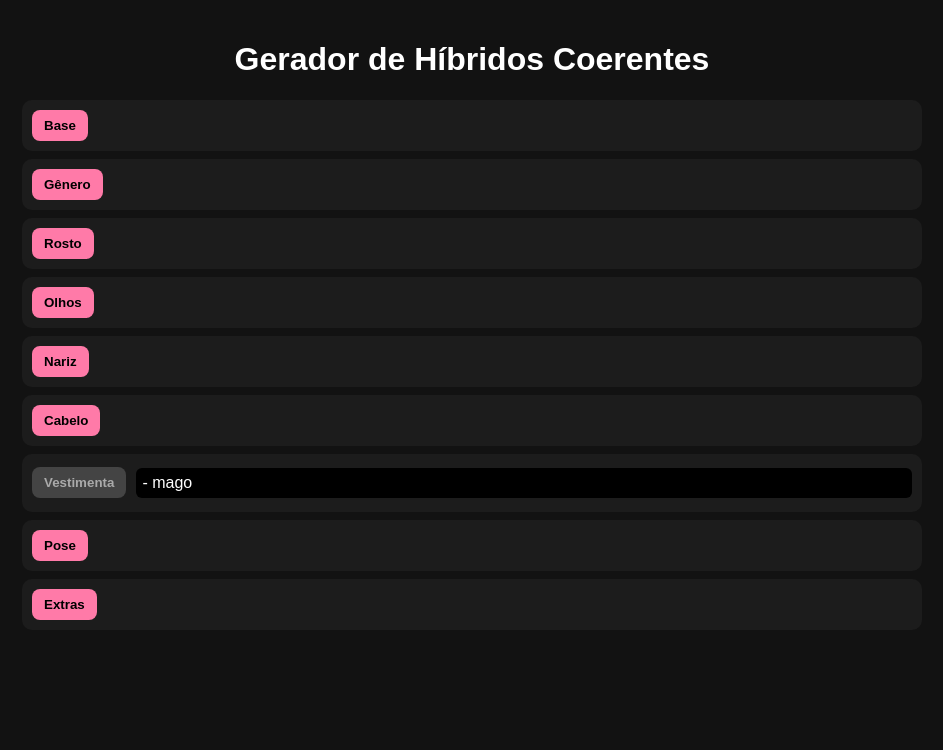
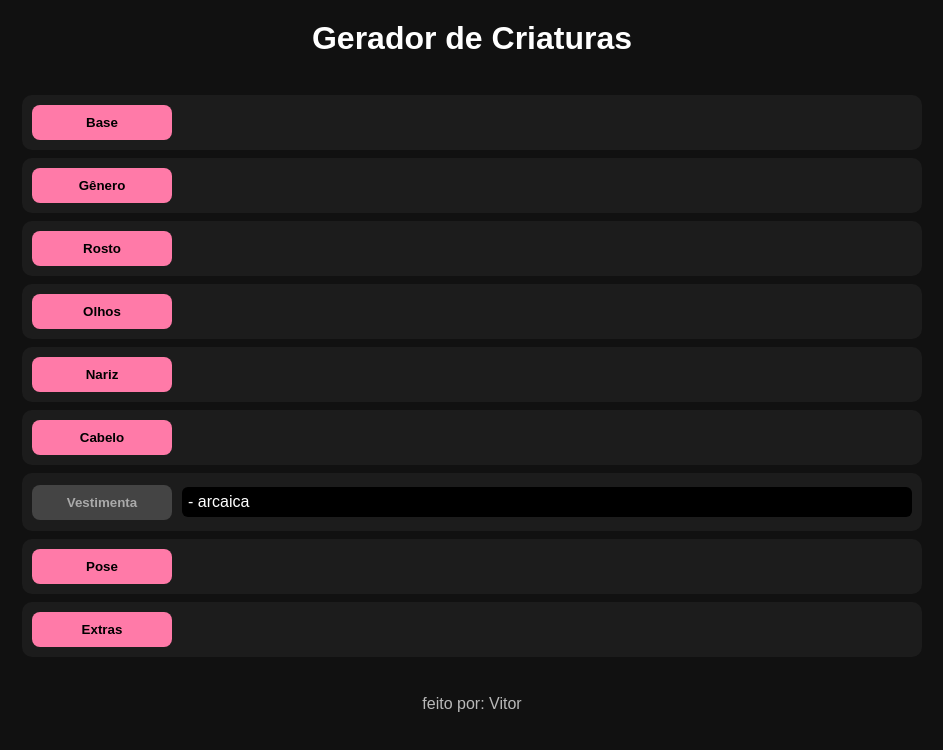
Before and after one commit to VitorGmx/HumanHibridGenerator, a plain HTML site: page index.html in a window 1280 px wide. Both pictures are taken after a click on the button "Vestimenta". Shown: the whole page, without its empty margins (168-1111 px from the left). Drawn offline with Linux system fonts and the light colour scheme.

Commit message:
Update index.html

```diff
--- a/index.html
+++ b/index.html
@@ -3,43 +3,45 @@
 <head>
 <meta charset="UTF-8">
 <meta name="viewport" content="width=device-width, initial-scale=1.0">
-<title>Gerador de Híbridos</title>
+<title>Gerador de Criaturas</title>
 
 <style>
 body{
-  font-family: Arial, sans-serif;
-  background:#121212;
+  margin:0;
+  font-family: Arial;
+  background:#111;
   color:#fff;
-  margin:0;
-  padding:20px;
 }
 
 h1{
   text-align:center;
+  margin:20px 0;
 }
 
 .container{
   max-width:900px;
   margin:auto;
+  padding:10px;
 }
 
 .row{
   display:flex;
+  align-items:center;
   justify-content:space-between;
-  align-items:center;
   background:#1c1c1c;
+  margin:8px 0;
   padding:10px;
-  margin:8px 0;
   border-radius:10px;
 }
 
 button{
   background:#ff7aa8;
   border:none;
-  padding:8px 12px;
+  padding:10px;
   border-radius:8px;
   cursor:pointer;
   font-weight:bold;
+  width:140px;
 }
 
 button:disabled{
@@ -60,12 +62,17 @@ button:disabled{
   border-radius:6px;
 }
 
+footer{
+  text-align:center;
+  margin:20px;
+  opacity:0.7;
+}
 </style>
 </head>
 
 <body>
 
-<h1>Gerador de Híbridos Coerentes</h1>
+<h1>Gerador de Criaturas</h1>
 
 <div class="container">
 
@@ -85,57 +92,74 @@ button:disabled{
 
 </div>
 
+<footer>feito por: Vitor</footer>
+
 <script>
-document.addEventListener("DOMContentLoaded", () => {
+"use strict";
 
-const traits = {
-  base:["Humano","Elfo","Goblin","Orc","Vampiro","Anjo","Demônio","Gigante"],
+/* =========================
+   DADOS
+========================= */
+const data = {
+  base:["Humano","Elfo","Goblin","Orc","Vampiro","Anjo","Demônio","Gigante","Sereia","Lobisomem"],
   genero:["masculino","feminino"],
   rosto:["fino","quadrado","marcado","animal"],
   olhos:["negros","dourados","heterocromia","normais"],
   nariz:["reto","quebrado","fino","achatado"],
-  cabelo:["curto","longo","crespo","liso","loiro","moreno","ondulado"],
-  vestimenta:["leve","pesada","tribal","arcaica","capa","mago","caçador","ritual"],
-  pose:["em pé","agachado","correndo","flutuando","combate"],
-  extras:["chifres","asas","fumaça","ossos","cristais","musgo","espinhos"]
+  cabelo:["curto","longo","crespo","liso","ondulado","loiro curto","moreno liso"],
+  vestimenta:["leve","pesada","tribal","arcaica","capa","mago simples","caçador","ritual simples"],
+  pose:["em pé","agachado","correndo","flutuando","em combate"],
+  extras:["chifres","asas","fumaça","ossos","cristais","musgo","espinhos","energia instável"]
 };
 
 let locked = {};
 
-function pick(arr){
-  return arr[Math.floor(Math.random()*arr.length)];
+/* =========================
+   FUNÇÕES SEGURAS
+========================= */
+
+function rand(arr){
+  return arr[Math.floor(Math.random() * arr.length)];
+}
+
+function animate(el, arr, cb){
+  let i = 0;
+  const t = setInterval(() => {
+    el.textContent = rand(arr);
+    i++;
+    if(i > 6) clearInterval(t);
+  }, 60);
 }
 
 function setTrait(key){
   if(locked[key]) return;
 
   const el = document.getElementById(key);
-  const btn = document.getElementById(key+"Btn");
+  const btn = document.getElementById(key + "Btn");
 
-  let i = 0;
-  const anim = setInterval(() => {
-    el.innerText = pick(traits[key]);
-    i++;
-    if(i > 6) clearInterval(anim);
-  }, 60);
+  animate(el, data[key]);
 
   setTimeout(() => {
-    const final = pick(traits[key]);
-    el.innerHTML = "<div class='box'>- " + final + "</div>";
+    const final = rand(data[key]);
+    el.innerHTML = `<div class="box">- ${final}</div>`;
     locked[key] = true;
     btn.disabled = true;
-  }, 500);
+  }, 450);
 }
+
+/* =========================
+   EXTRAS (4 slots seguros)
+========================= */
 
 function setExtras(){
   if(locked.extras) return;
 
   const el = document.getElementById("extras");
-  let used = [];
+  const used = [];
 
   let i = 0;
   const anim = setInterval(() => {
-    el.innerText = pick(traits.extras);
+    el.textContent = rand(data.extras);
     i++;
     if(i > 6) clearInterval(anim);
   }, 60);
@@ -143,30 +167,40 @@ function setExtras(){
   setTimeout(() => {
     el.innerHTML = "";
 
-    for(let j=0;j<4;j++){
+    for(let i = 0; i < 4; i++){
       let v;
-      do{
-        v = pick(traits.extras);
-      }while(used.includes(v));
+      do {
+        v = rand(data.extras);
+      } while(used.includes(v));
 
       used.push(v);
 
       const div = document.createElement("div");
       div.className = "box";
-      div.innerText = "- " + v;
+      div.textContent = "- " + v;
       el.appendChild(div);
     }
 
     locked.extras = true;
     document.getElementById("extrasBtn").disabled = true;
-  }, 500);
+  }, 450);
 }
 
-["base","genero","rosto","olhos","nariz","cabelo","vestimenta","pose"].forEach(k=>{
-  document.getElementById(k+"Btn").onclick = () => setTrait(k);
-});
+/* =========================
+   EVENTOS (seguro pro GitHub)
+========================= */
 
-document.getElementById("extrasBtn").onclick = setExtras;
+window.addEventListener("DOMContentLoaded", () => {
+
+  const keys = ["base","genero","rosto","olhos","nariz","cabelo","vestimenta","pose"];
+
+  keys.forEach(k => {
+    const btn = document.getElementById(k + "Btn");
+    btn.addEventListener("click", () => setTrait(k));
+  });
+
+  document.getElementById("extrasBtn")
+    .addEventListener("click", setExtras);
 
 });
 </script>
```
